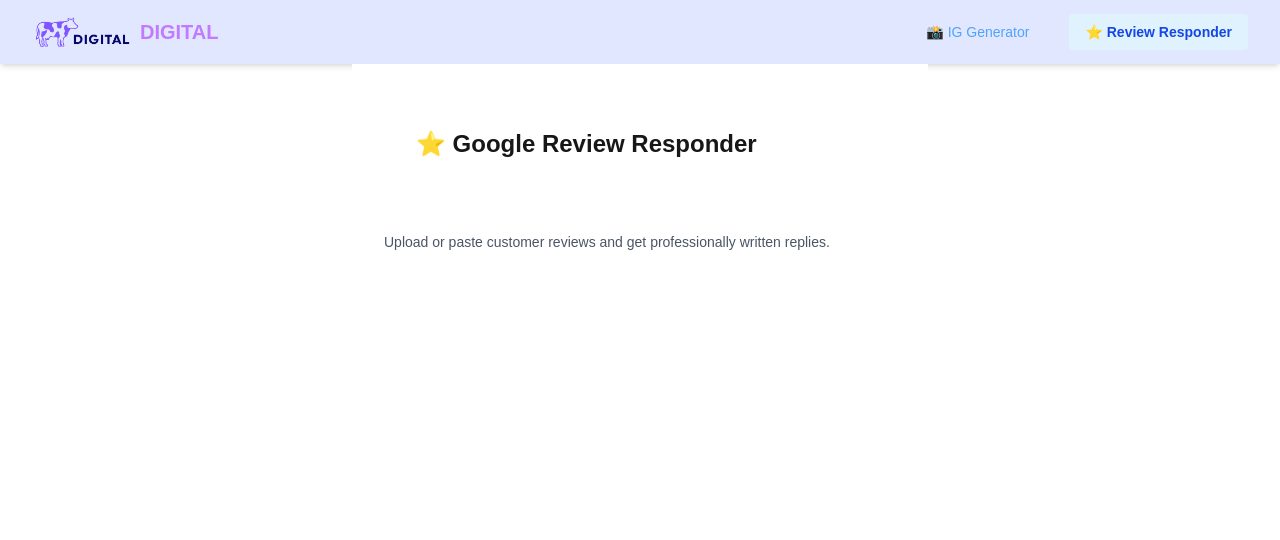
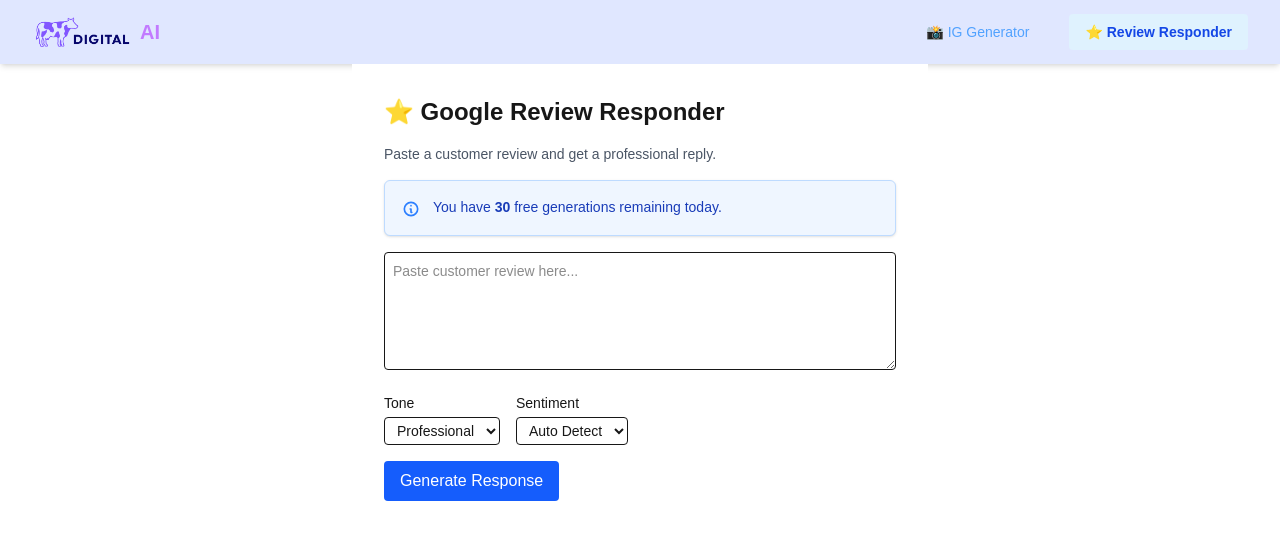
Before and after one commit to jmgtheworld/hashtag-generator, a Next.js app: page /review-responder in a window 1280 px wide. Shown: the top 540 px of the page. Built offline with nearby package versions, Linux system fonts and the light colour scheme.

Commit message:
lint fixes and add google review responder

```diff
--- /dev/null
+++ b/app/api/generateReviewResponse/route.ts
@@ -0,0 +1,25 @@
+import { NextResponse } from "next/server";
+import openai from "../../utils/openai"; // Or however you’re configuring OpenAI
+
+export async function POST(req: Request) {
+  const { review, sentiment, tone } = await req.json();
+
+  const prompt = `
+You're a business owner responding to a Google review.
+Review: "${review}"
+
+Tone: ${tone}
+Sentiment: ${sentiment === "auto" ? "Detect automatically" : sentiment}
+
+Write a short and thoughtful response in that tone.
+  `;
+
+  const completion = await openai.chat.completions.create({
+    model: "gpt-4o",
+    messages: [{ role: "user", content: prompt }],
+  });
+
+  const response = completion.choices[0]?.message?.content || "";
+
+  return NextResponse.json({ response });
+}
--- a/app/components/Nav.tsx
+++ b/app/components/Nav.tsx
@@ -1,15 +1,19 @@
 "use client";
 
+import { useState } from "react";
 import { usePathname } from "next/navigation";
 import Image from "next/image";
+import Link from "next/link";
 
 export default function Navigation() {
   const pathname = usePathname();
+  const [isMobileMenuOpen, setIsMobileMenuOpen] = useState(false);
+
   return (
     <nav className="w-full bg-indigo-100 text-white shadow-md">
       <div className="max-w-7xl mx-auto px-4 sm:px-6 lg:px-8">
         <div className="flex justify-between items-center h-16">
-          {/* Logo / App Name */}
+          {/* Logo */}
           <div className="flex items-center gap-2">
             <Image
               src="/images/purplecow.png"
@@ -17,12 +21,12 @@ export default function Navigation() {
               height={40}
               alt="Purple Cow Logo"
             />
-            <span className="text-xl font-bold text-purple-400">DIGITAL</span>
+            <span className="text-xl font-bold text-purple-400">AI</span>
           </div>
 
-          {/* Links */}
+          {/* Desktop Links */}
           <div className="hidden md:flex items-center gap-6">
-            <a
+            <Link
               href="/"
               className={`text-sm px-4 py-2 rounded transition ${
                 pathname === "/"
@@ -31,9 +35,9 @@ export default function Navigation() {
               }`}
             >
               📸 IG Generator
-            </a>
+            </Link>
 
-            <a
+            <Link
               href="/review-responder"
               className={`text-sm px-4 py-2 rounded transition ${
                 pathname === "/review-responder"
@@ -42,9 +46,59 @@ export default function Navigation() {
               }`}
             >
               ⭐ Review Responder
+            </Link>
+          </div>
+
+          {/* Mobile Hamburger */}
+          <div className="md:hidden">
+            <button
+              onClick={() => setIsMobileMenuOpen(!isMobileMenuOpen)}
+              className="text-purple-700 focus:outline-none"
+            >
+              <svg
+                className="w-6 h-6"
+                fill="none"
+                stroke="currentColor"
+                viewBox="0 0 24 24"
+                xmlns="http://www.w3.org/2000/svg"
+              >
+                <path
+                  strokeLinecap="round"
+                  strokeLinejoin="round"
+                  strokeWidth={2}
+                  d="M4 6h16M4 12h16M4 18h16"
+                />
+              </svg>
+            </button>
+          </div>
+        </div>
+
+        {/* Mobile Menu */}
+        {isMobileMenuOpen && (
+          <div className="absolute top-16 right-0 w-1/2 bg-indigo-100 text-blue-800 flex flex-col py-4 px-4 shadow-lg z-50">
+            <Link
+              href="/"
+              className={`block text-sm px-4 py-2 rounded transition ${
+                pathname === "/"
+                  ? "text-blue-700 font-bold bg-sky-100"
+                  : "text-blue-400 hover:text-black hover:bg-sky-50"
+              }`}
+            >
+              📸 IG Generator
+            </Link>
+
+            <a
+              href="/review-responder"
+              className={`block text-sm px-4 py-2 rounded transition ${
+                pathname === "/review-responder"
+                  ? "text-blue-700 font-bold bg-sky-100"
+                  : "text-blue-400 hover:text-black hover:bg-sky-50"
+              }`}
+            >
+              ⭐ Review Responder
             </a>
           </div>
-        </div>
+        )}
       </div>
     </nav>
   );
--- a/app/page.tsx
+++ b/app/page.tsx
@@ -10,11 +10,9 @@ import ImageUploader from "./components/ImageUploader";
 import { MAX_USAGE, RESET_INTERVAL_HOURS } from "./constants/limits";
 import { checkAndResetUsage, getRemainingTime } from "./utils/usageLimiter";
 import Image from "next/image";
-import { usePathname } from "next/navigation";
 import Navigation from "./components/Nav";
 
 export default function Home() {
-  const pathname = usePathname();
   const [images, setImages] = useState<string[]>([]);
   const [results, setResults] = useState<
     { urls: string[]; caption: string; hashtags: string }[]
@@ -149,12 +147,15 @@ export default function Home() {
 
       const data = await res.json();
 
-      if (data.caption && data.hashtags) {
+      if (data && data.caption?.trim()) {
         newResults.push({
-          urls: images, // all grouped
-          caption: data.caption,
-          hashtags: data.hashtags,
+          urls: images,
+          caption: data.caption.trim(),
+          hashtags: data.hashtags?.trim() || "",
         });
+        setUsageCount((prev) => prev + 1);
+      } else {
+        toast.error("⚠️ Caption was empty. Generation failed.");
       }
     } else {
       // 📦 Individually generate for each image
@@ -178,22 +179,37 @@ export default function Home() {
 
         const data = await res.json();
 
-        newResults.push({
-          urls: [url],
-          caption: data.caption,
-          hashtags: data.hashtags,
-        });
+        if (data && data.caption?.trim()) {
+          newResults.push({
+            urls: [url],
+            caption: data.caption.trim(),
+            hashtags: data.hashtags?.trim() || "",
+          });
+          setUsageCount((prev) => prev + 1);
+        } else {
+          toast.error("⚠️ Caption was empty. Generation failed.");
+        }
       }
     }
     setResults(newResults);
     setEditableResults(
       newResults.map((item) => `${item.caption}\n\n${item.hashtags}`)
     );
-    setUsageCount((prev) => prev + 1); // 🔼 Increment here
     setLoading(false);
   };
 
-  const remainingTime = getRemainingTime(); // { hours: number, minutes: number }
+  const [remainingTime, setRemainingTime] = useState<{
+    hours: number;
+    minutes: number;
+  } | null>(null);
+
+  useEffect(() => {
+    if (typeof window !== "undefined") {
+      const time = getRemainingTime();
+      setRemainingTime(time);
+    }
+  }, []);
+
   return (
     <>
       <Navigation />
--- a/app/review-responder/page.tsx
+++ b/app/review-responder/page.tsx
@@ -1,24 +1,195 @@
 "use client";
 
+import { useState, useEffect } from "react";
 import Navigation from "../components/Nav";
+import { checkAndResetUsage, getRemainingTime } from "../utils/usageLimiter";
+import { MAX_USAGE, RESET_INTERVAL_HOURS } from "../constants/limits";
 
 export default function ReviewResponder() {
+  const [reviewText, setReviewText] = useState("");
+  const [tone, setTone] = useState("professional");
+  const [sentiment, setSentiment] = useState("auto");
+  const [response, setResponse] = useState("");
+  const [loading, setLoading] = useState(false);
+
+  const [usageCount, setUsageCount] = useState(0);
+  const [remainingTime, setRemainingTime] = useState<{
+    hours: number;
+    minutes: number;
+  } | null>(null);
+
+  useEffect(() => {
+    if (typeof window !== "undefined") {
+      const count = localStorage.getItem("usageCount");
+      const time = localStorage.getItem("usageTimestamp");
+
+      if (count && time) {
+        const now = Date.now();
+        const then = parseInt(time);
+        const hoursPassed = (now - then) / (1000 * 60 * 60);
+
+        if (hoursPassed >= RESET_INTERVAL_HOURS) {
+          localStorage.removeItem("usageCount");
+          localStorage.removeItem("usageTimestamp");
+          setUsageCount(0);
+        } else {
+          setUsageCount(parseInt(count, 10));
+        }
+      }
+      setRemainingTime(getRemainingTime());
+    }
+  }, []);
+
+  useEffect(() => {
+    if (typeof window !== "undefined") {
+      localStorage.setItem("usageCount", usageCount.toString());
+
+      if (!localStorage.getItem("usageTimestamp")) {
+        localStorage.setItem("usageTimestamp", Date.now().toString());
+      }
+    }
+  }, [usageCount]);
+
+  const handleGenerateResponse = async () => {
+    const { allowed } = checkAndResetUsage();
+
+    if (!allowed) {
+      const time = getRemainingTime();
+      alert(
+        time
+          ? `⚠️ You've hit the ${MAX_USAGE} limit. Try again in ${time.hours}h ${time.minutes}m.`
+          : "⚠️ You've reached the free usage limit."
+      );
+      return;
+    }
+
+    if (!reviewText.trim()) return alert("Please enter a review.");
+
+    setLoading(true);
+    const res = await fetch("/api/generateReviewResponse", {
+      method: "POST",
+      headers: { "Content-Type": "application/json" },
+      body: JSON.stringify({ review: reviewText, sentiment, tone }),
+    });
+
+    const data = await res.json();
+
+    if (data?.response?.trim()) {
+      setResponse(data.response.trim());
+      setUsageCount((prev) => prev + 1); // Only increase if valid
+    } else {
+      alert("❌ No response generated.");
+    }
+
+    setLoading(false);
+  };
+
   return (
     <div>
       <Navigation />
       <main className="bg-white min-h-screen p-8 max-w-xl mx-auto">
-        <div className="p-8 max-w-xl mx-auto">
-          <div className="flex justify-between items-center mb-6">
-            <h1 className="text-2xl font-bold mb-4">
-              ⭐ Google Review Responder
-            </h1>
+        <h1 className="text-2xl font-bold mb-4">⭐ Google Review Responder</h1>
+        <p className="text-sm text-gray-600 mb-4">
+          Paste a customer review and get a professional reply.
+        </p>
+
+        {/* 📊 Usage Limit Box */}
+        <div className="relative mb-4 p-4 rounded-md bg-blue-50 border border-blue-200 text-blue-800 text-sm shadow-sm flex items-start gap-3">
+          <div className="relative group mt-0.5">
+            <svg
+              className="w-5 h-5 text-blue-500"
+              fill="none"
+              stroke="currentColor"
+              strokeWidth={2}
+              viewBox="0 0 24 24"
+            >
+              <path
+                strokeLinecap="round"
+                strokeLinejoin="round"
+                d="M13 16h-1v-4h-1m1-4h.01M12 20c4.418 0 8-3.582 8-8s-3.582-8-8-8-8 3.582-8 8 3.582 8 8 8z"
+              />
+            </svg>
+
+            {remainingTime && (
+              <div className="absolute left-6 top-0 z-20 bg-white border border-gray-300 text-gray-800 px-3 py-2 text-xs rounded-md shadow-md opacity-0 group-hover:opacity-100 transition-opacity duration-300 pointer-events-none w-max max-w-xs">
+                ⏳ Usage resets in {remainingTime.hours}h{" "}
+                {remainingTime.minutes}m
+              </div>
+            )}
+          </div>
+
+          <div className="font-medium text-sm">
+            You have <span className="font-bold">{MAX_USAGE - usageCount}</span>{" "}
+            free generation{MAX_USAGE - usageCount !== 1 ? "s" : ""} remaining
+            today.
           </div>
         </div>
-        <p className="text-sm text-gray-600 mb-4">
-          Upload or paste customer reviews and get professionally written
-          replies.
-        </p>
-        {/* Your input & output UI will go here */}
+
+        <textarea
+          value={reviewText}
+          onChange={(e) => setReviewText(e.target.value)}
+          placeholder="Paste customer review here..."
+          className="w-full border p-2 rounded mb-4 text-sm"
+          rows={5}
+        />
+
+        <div className="flex gap-4 mb-4">
+          <div>
+            <label className="block text-sm font-medium mb-1">Tone</label>
+            <select
+              value={tone}
+              onChange={(e) => setTone(e.target.value)}
+              className="border px-2 py-1 rounded text-sm"
+            >
+              <option value="professional">Professional</option>
+              <option value="friendly">Friendly</option>
+              <option value="apologetic">Apologetic</option>
+              <option value="casual">Casual</option>
+            </select>
+          </div>
+          <div>
+            <label className="block text-sm font-medium mb-1">Sentiment</label>
+            <select
+              value={sentiment}
+              onChange={(e) => setSentiment(e.target.value)}
+              className="border px-2 py-1 rounded text-sm"
+            >
+              <option value="auto">Auto Detect</option>
+              <option value="positive">Positive</option>
+              <option value="negative">Negative</option>
+            </select>
+          </div>
+        </div>
+
+        <button
+          onClick={handleGenerateResponse}
+          disabled={loading}
+          className={`px-4 py-2 rounded text-white ${
+            loading ? "bg-gray-400" : "bg-blue-600 hover:bg-blue-700"
+          }`}
+        >
+          {loading ? "Generating..." : "Generate Response"}
+        </button>
+
+        {response && (
+          <div className="mt-6 border p-4 rounded bg-gray-50">
+            <label className="block text-sm font-medium mb-1">
+              Suggested Response
+            </label>
+            <textarea
+              value={response}
+              onChange={(e) => setResponse(e.target.value)}
+              className="w-full border p-2 rounded text-sm"
+              rows={5}
+            />
+            <button
+              onClick={() => navigator.clipboard.writeText(response)}
+              className="mt-2 px-3 py-1 bg-gray-200 text-sm rounded hover:bg-gray-300"
+            >
+              📋 Copy
+            </button>
+          </div>
+        )}
       </main>
     </div>
   );
```
Also changed, not shown: app/components/ImageUploader.tsx (+10 -4 lines).
